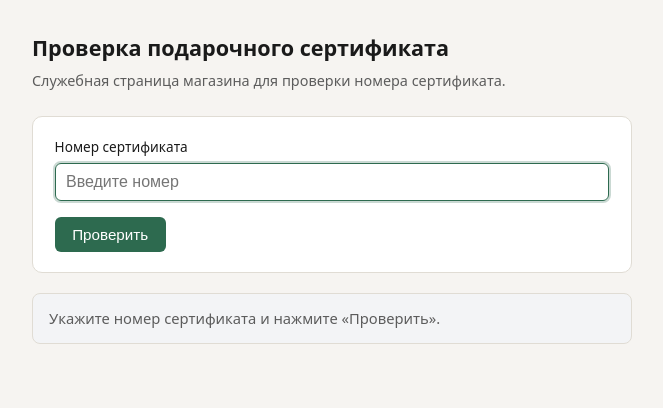
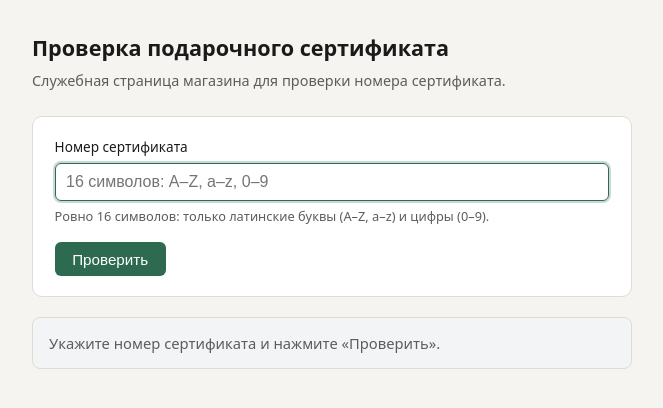
Before and after one commit to MalievRoman/kokossimo, a Django app: page /staff/certificates in a window 1280 px wide. Shown: the top 408 px of the page, without its empty margins (308-971 px from the left). Run offline with Django 5.2, Linux system fonts and the light colour scheme.

Commit message:
staff page gix

```diff
--- a/kokossimo-backend/shop/staff_views.py
+++ b/kokossimo-backend/shop/staff_views.py
@@ -1,10 +1,14 @@
+import re
+
 from django.shortcuts import render
 from django.views.decorators.http import require_http_methods
 
 from shop.models import Certificate
 
+_CERT_NUMBER_RE = re.compile(r"^[A-Za-z0-9]{16}$")
 
-def _normalize_certificate_id(raw: str) -> str:
+
+def _strip_certificate_input(raw: str) -> str:
     return (raw or "").strip().replace(" ", "").replace("\u00a0", "")
 
 
@@ -13,13 +17,24 @@ def staff_certificate_lookup(request):
     """Проверка сертификата по номеру. Закрывайте URL на периметре (например, auth_basic в nginx)."""
     certificate = None
     not_found = False
+    invalid_format = False
+    empty_input = False
     raw_input = ""
     if request.method == "POST":
         raw_input = request.POST.get("certificate_number", "")
     else:
         raw_input = request.GET.get("certificate_number", "")
 
-    cert_id = _normalize_certificate_id(raw_input)
+    stripped = _strip_certificate_input(raw_input)
+    cert_id = None
+    if request.method == "POST" and not stripped:
+        empty_input = True
+    elif stripped:
+        if _CERT_NUMBER_RE.fullmatch(stripped):
+            cert_id = stripped
+        else:
+            invalid_format = True
+
     if cert_id:
         certificate = Certificate.objects.filter(pk=cert_id).first()
         if certificate is None:
@@ -27,13 +42,23 @@ def staff_certificate_lookup(request):
         if certificate is None:
             not_found = True
 
+    if certificate:
+        input_value = certificate.id
+    elif not_found:
+        input_value = cert_id or ""
+    elif invalid_format:
+        input_value = stripped[:16]
+    else:
+        input_value = ""
+
     return render(
         request,
         "shop/staff_certificate_lookup.html",
         {
             "certificate": certificate,
             "not_found": not_found,
-            "certificate_number": raw_input.strip(),
-            "submitted": bool(cert_id),
+            "invalid_format": invalid_format,
+            "empty_input": empty_input,
+            "certificate_number": input_value,
         },
     )
--- a/kokossimo-backend/shop/templates/shop/staff_certificate_lookup.html
+++ b/kokossimo-backend/shop/templates/shop/staff_certificate_lookup.html
@@ -108,6 +108,14 @@
       border: 1px solid var(--border);
       color: var(--muted);
     }
+    .field-hint {
+      margin: 0.35rem 0 0;
+      font-size: 0.8rem;
+      color: var(--muted);
+    }
+    input[type="text"].input-invalid {
+      border-color: #d97706;
+    }
     @media (max-width: 520px) {
       dl { grid-template-columns: 1fr; }
       dt { margin-top: 0.35rem; }
@@ -130,17 +138,24 @@
           name="certificate_number"
           value="{{ certificate_number }}"
           autocomplete="off"
-          maxlength="32"
-          placeholder="Введите номер"
+          maxlength="16"
+          minlength="16"
+          pattern="[A-Za-z0-9]{16}"
+          inputmode="text"
+          spellcheck="false"
+          class="{% if invalid_format or empty_input %}input-invalid{% endif %}"
+          placeholder="16 символов: A–Z, a–z, 0–9"
+          title="Ровно 16 символов: латинские буквы и цифры"
           autofocus
         >
+        <p class="field-hint">Ровно 16 символов: только латинские буквы (A–Z, a–z) и цифры (0–9).</p>
         <div class="row-actions">
           <button type="submit">Проверить</button>
         </div>
       </form>
     </div>
 
-    {% if submitted and certificate %}
+    {% if certificate %}
       <div class="card">
         <h2 style="margin: 0 0 1rem; font-size: 1.05rem;">Данные сертификата</h2>
         <dl>
@@ -151,11 +166,36 @@
           <dt>Email</dt><dd>{{ certificate.email }}</dd>
         </dl>
       </div>
-    {% elif submitted and not_found %}
+    {% elif not_found %}
       <div class="msg msg-warn">Сертификата с таким номером нет в базе.</div>
-    {% elif not submitted %}
+    {% elif invalid_format %}
+      <div class="msg msg-warn">Номер должен состоять ровно из 16 символов: только латинские буквы и цифры.</div>
+    {% elif empty_input %}
+      <div class="msg msg-warn">Введите номер сертификата.</div>
+    {% else %}
       <div class="msg msg-muted">Укажите номер сертификата и нажмите «Проверить».</div>
     {% endif %}
   </div>
+  <script>
+    (function () {
+      var el = document.getElementById("certificate_number");
+      if (!el) return;
+
+      function filterValue(s) {
+        return s.replace(/[^A-Za-z0-9]/g, "").slice(0, 16);
+      }
+
+      el.addEventListener("input", function () {
+        var next = filterValue(el.value);
+        if (el.value !== next) el.value = next;
+      });
+
+      el.addEventListener("paste", function (ev) {
+        ev.preventDefault();
+        var t = (ev.clipboardData || window.clipboardData).getData("text") || "";
+        el.value = filterValue(el.value + t);
+      });
+    })();
+  </script>
 </body>
 </html>
```
